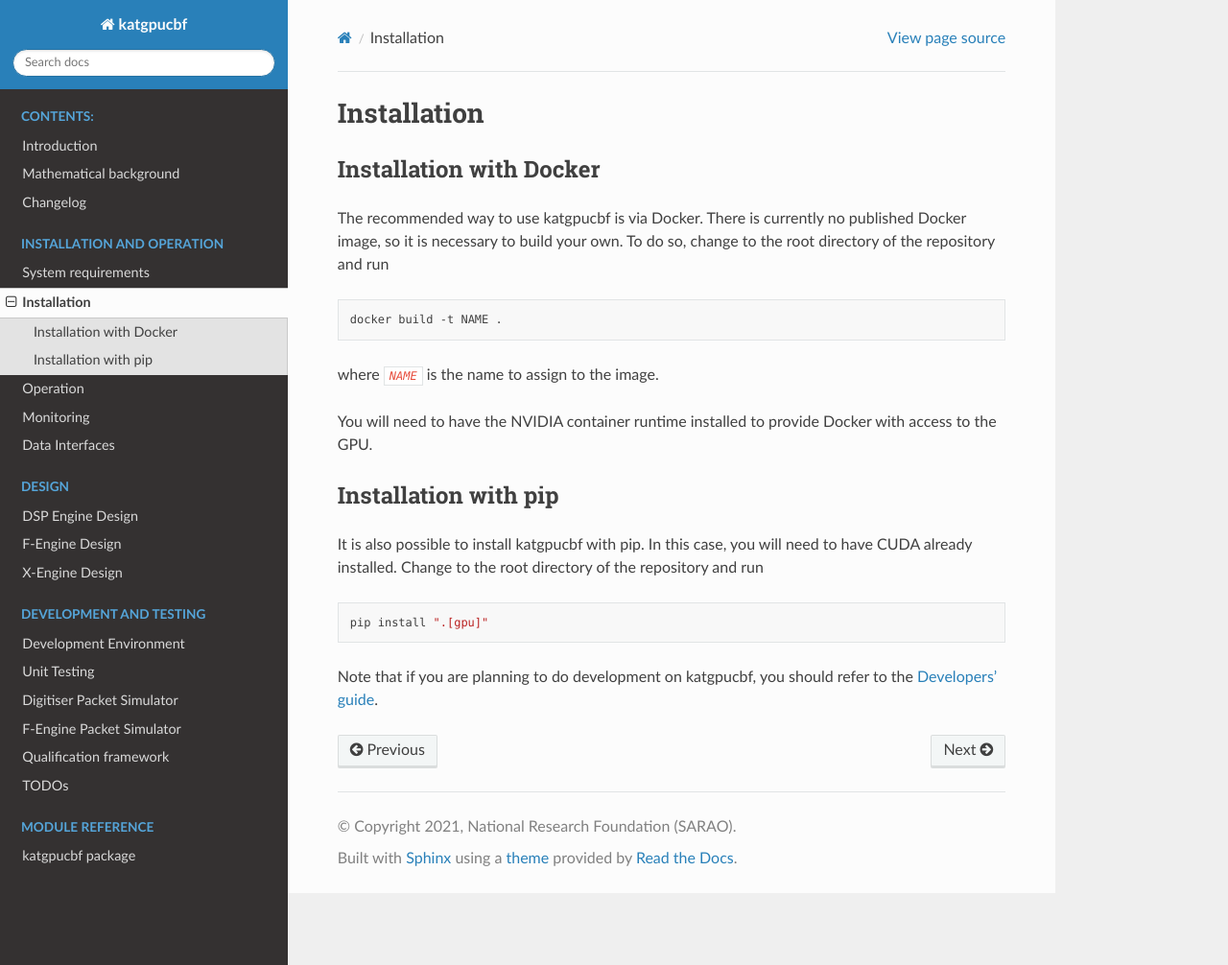
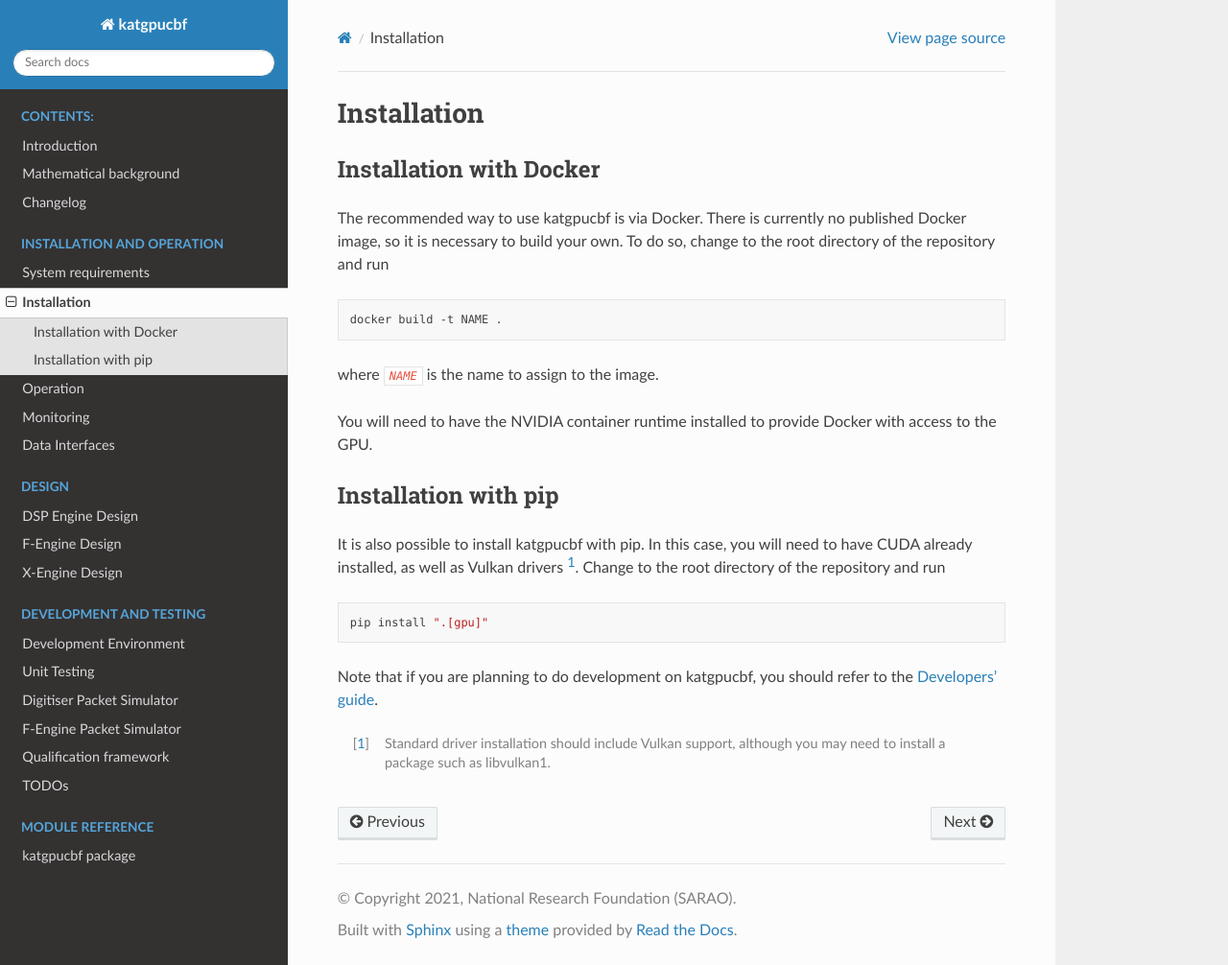
Before and after one commit to ska-sa/katgpucbf, a Sphinx documentation site: the page built from doc/installation.rst, in a window 1280 px wide and 1006 px high. Shown: the whole window at 96% size. Built offline with Sphinx 7.4.7 and the Read the Docs theme 2.0.0, drawn with Linux system fonts in a browser that asks for light colours; the version number could not be read and is left out.

Commit message:
Improve documentation around vkgdr now being required

```diff
--- a/doc/installation.rst
+++ b/doc/installation.rst
@@ -19,8 +19,8 @@ with access to the GPU.
 Installation with pip
 ---------------------
 It is also possible to install katgpucbf with pip. In this case, you will need
-to have CUDA already installed. Change to the root directory of the repository
-and run
+to have CUDA already installed, as well as Vulkan drivers [#]_. Change to the
+root directory of the repository and run
 
 .. code:: sh
 
@@ -28,3 +28,6 @@ and run
 
 Note that if you are planning to do development on katgpucbf, you should refer
 to the :doc:`Developers' guide <dev-guide>`.
+
+.. [#] Standard driver installation should include Vulkan support, although you
+   may need to install a package such as libvulkan1.
```
Also changed, not shown: 1 other file.
